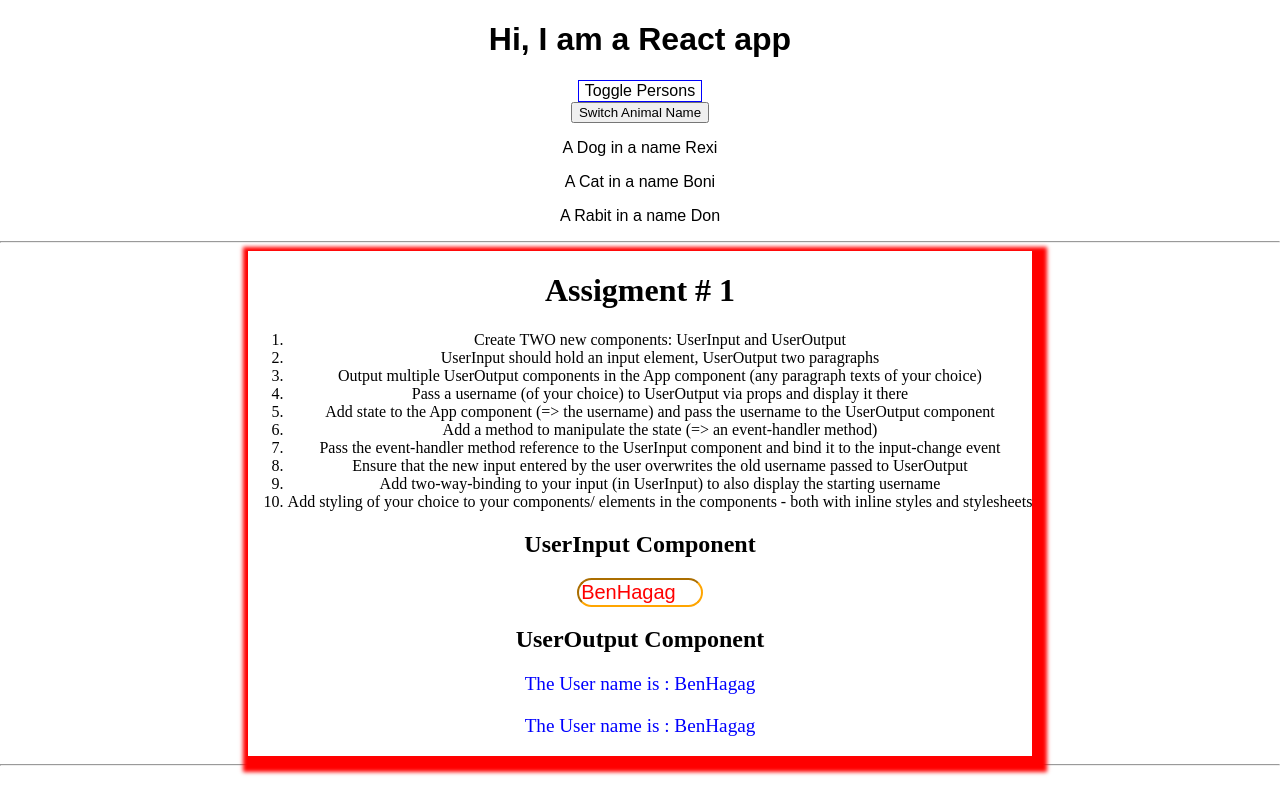
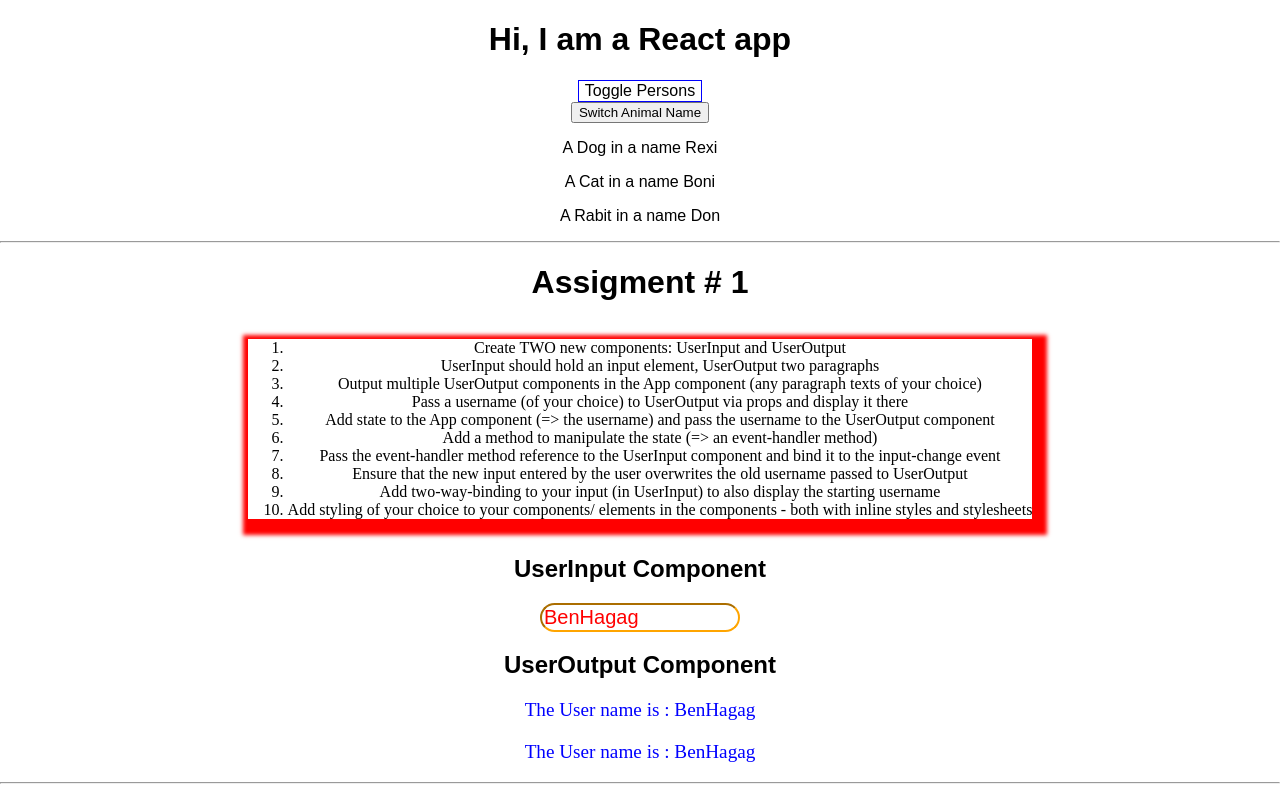
Before and after one commit to benhagag/Learning-React-2020, a React (Create React App) app: page / in a window 1280 px wide. Shown: the top 791 px of the page. Built offline with nearby package versions, Linux system fonts and the light colour scheme.

Commit message:
fix bug on css selectors

```diff
--- a/src/App.css
+++ b/src/App.css
@@ -2,8 +2,14 @@
   text-align: center;
 }
 
-#assigment-1,#assigment-2  ol{
+#assigment-1 ol{
   display:inline-block;
   font-family: cursive;
   box-shadow: 5px 6px 4px 10px red;
 }
+
+#assigment-2 ol{
+  display:inline-block;
+  font-family: cursive;
+  box-shadow: 5px 6px 4px 10px red;
+}
```
